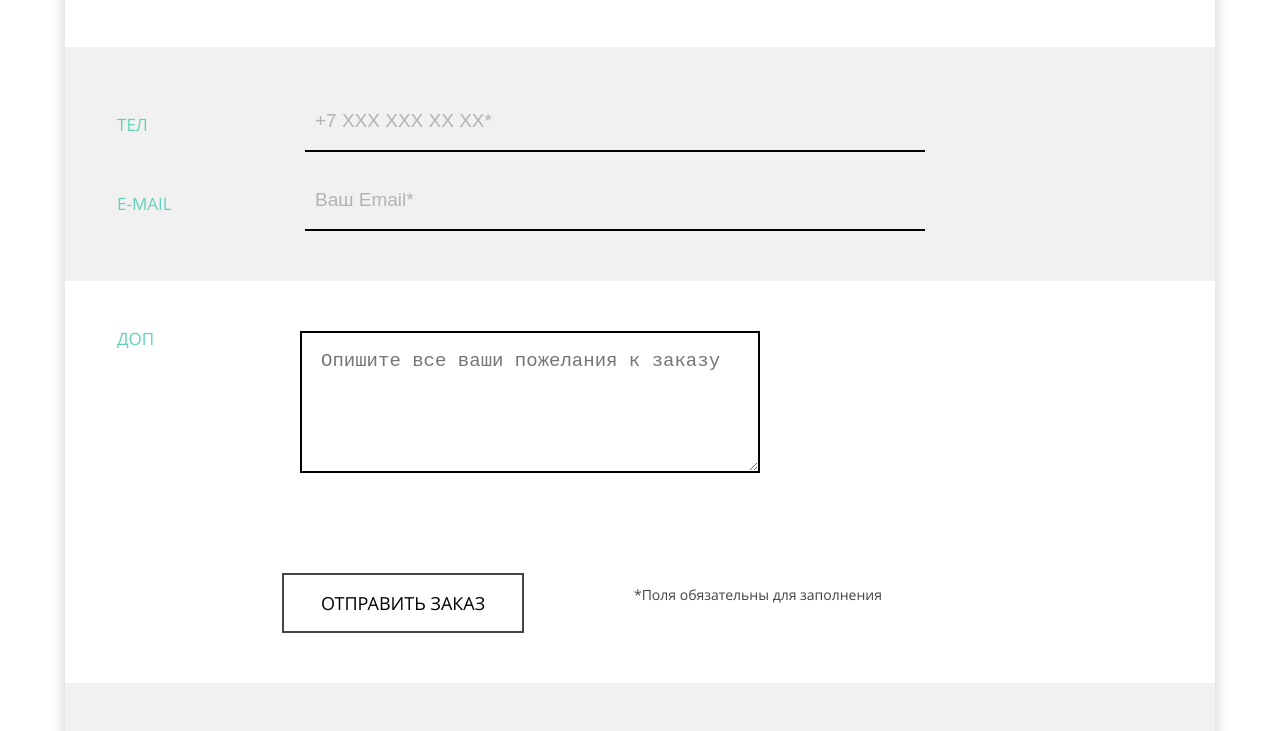
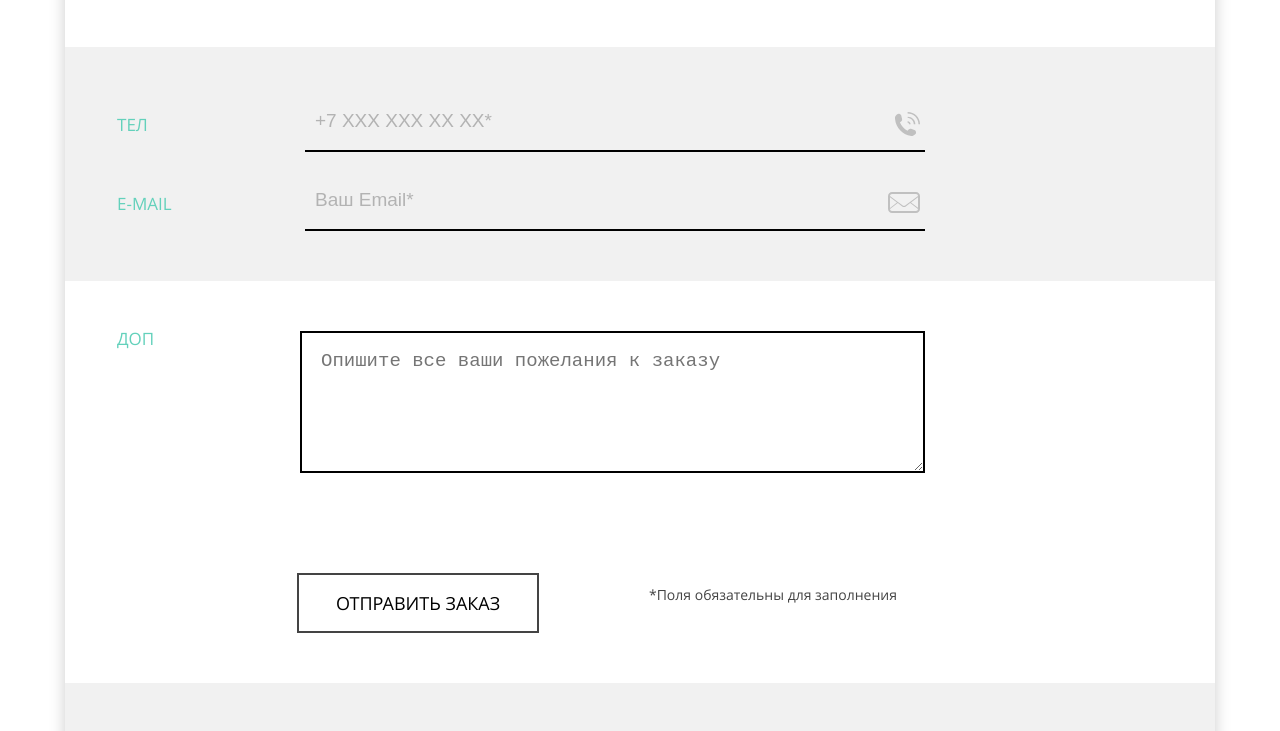
Before and after one commit to m-pravdin/1800155-mishka-27, a website: page source/form.html in a window 1280 px wide. Shown: the part 1254-1985 px from the top of the page. Drawn offline with nearby package versions, Linux system fonts and the light colour scheme; files that its build step writes are made by us from their sources.

Commit message:
Added decorate images for form and small edits for textarea

```diff
--- a/source/sass/blocks/form.scss
+++ b/source/sass/blocks/form.scss
@@ -154,7 +154,7 @@
 
       @media (min-width: $desktop-width) {
         max-width: 700px;
-        margin-left: 167px;
+        margin-left: 182px;
       }
     }
   }
@@ -238,7 +238,7 @@
   padding-top: 19px;
   padding-bottom: 20px;
   border-style: none;
-  border-bottom: 2px solid #000000;
+  border-bottom: 2px solid $dark-color;
 
   &::placeholder {
     font-weight: 400;
@@ -252,26 +252,46 @@
   }
 
   &--phone {
+    padding-right: 15px;
+    background-image: url("../../img/phone.svg");
+    background-repeat: no-repeat;
+    background-size: 25px 24px;
+    background-position: calc(100% - 10px) center;
+
     @media (min-width: $tablet-width) {
+      padding-right: 23px;
+      background-position: calc(100% - 20px) center;
       background-color: $light-gray-color;
       margin-left: 125px;
       min-width: 420px;
     }
 
     @media (min-width: $desktop-width) {
+      padding-right: 10px;
+      background-position: calc(100% - 5px) center;
       margin-left: 125px;
       min-width: 620px;
     }
   }
 
   &--email {
+    padding-right: 18px;
+    background-image: url("../../img/mail.svg");
+    background-repeat: no-repeat;
+    background-size: 32px 21px;
+    background-position: calc(100% - 10px) center;
+
     @media (min-width: $tablet-width) {
+      padding-right: 30px;
+      background-position: calc(100% - 18px) center;
       background-color: $light-gray-color;
       margin-left: 125px;
       min-width: 420px;
     }
 
     @media (min-width: $desktop-width) {
+      padding-right: 20px;
+      background-position: calc(100% - 5px) center;
       margin-left: 125px;
       min-width: 620px;
     }
@@ -281,7 +301,7 @@
 .textarea-input {
   width: 100%;
   height: 142px;
-  border: 2px solid #000000;
+  border: 2px solid $dark-color;
 
   &::placeholder {
     padding: 17px 17px 0 17px;
@@ -302,7 +322,7 @@
   }
 
   @media (min-width: $desktop-width) {
-    min-width: 460px;
+    min-width: 625px;
   }
 }
 
--- a/source/sass/blocks/product.scss
+++ b/source/sass/blocks/product.scss
@@ -103,6 +103,7 @@
   }
 
   @media (min-width: $desktop-width) {
+    max-width: 257px;
     margin: 0;
   }
 }
```
Also changed, not shown: source/img/mail.svg (added), source/img/phone.svg (added).
